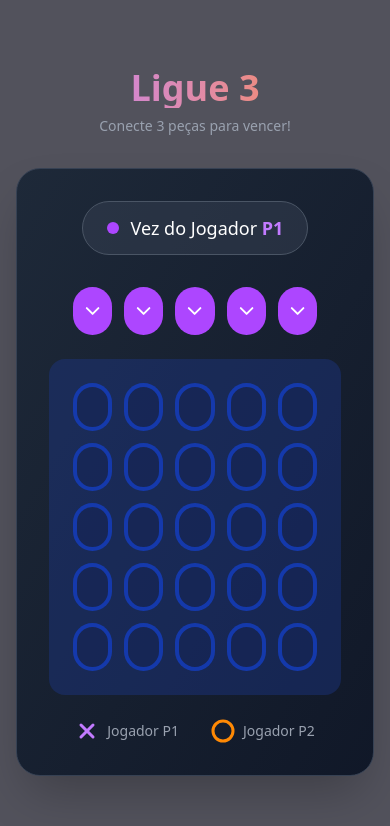
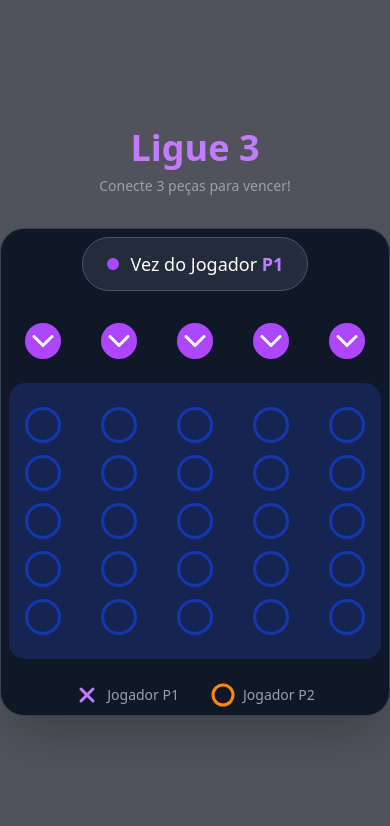
Before and after one commit to matheusdsilva01/ligation, a React (Vite) app: page / in a window 390 px wide. Shown: the top 826 px of the page. Built offline with nearby package versions, Linux system fonts and the light colour scheme.

Commit message:
style(game): improve mobile style

```diff
--- a/src/App.tsx
+++ b/src/App.tsx
@@ -1,5 +1,5 @@
 import { ChevronDownIcon, CircleIcon, XIcon } from "lucide-react"
-import { Activity, useState } from "react"
+import { useState } from "react"
 
 const empty: Cell = {
   value: 0,
@@ -22,31 +22,31 @@ function App() {
       [empty, empty, empty, empty, empty],
       [empty, empty, empty, empty, empty]
   ]
-  const [matrix, setState] = useState(startGame)
+  const [matrix, setMatrix] = useState(startGame)
   const [hasWin, setWasWin] = useState(false)
   const [player, setPlayer] = useState<Player>("p1")
 
   function play(col: number) {
+    let lastEmptyRowIndex = -1
     for (let rowIndex = matrix.length - 1; rowIndex >= 0; rowIndex--) {
 
       if (matrix[rowIndex][col].value === 0) {
-        setState(prev => {
-          const updatedState = [...prev]
-          const updatedRow = updatedState[rowIndex]
-          updatedRow[col] = {
-            value: 1,
-            player
-          }
-          updatedState[rowIndex] = updatedRow
-          return updatedState
-        })
-        checkWinner(rowIndex, col)
+        lastEmptyRowIndex = rowIndex
         break
       }
     }
+    const updatedMatrix = matrix
+    const updatedRow = updatedMatrix[lastEmptyRowIndex]
+    updatedRow[col] = {
+      value: 1,
+      player
+    }
+
+    setMatrix(updatedMatrix)
+    checkWinner(lastEmptyRowIndex, col)
   }
 
-  function changePlayer() {
+  function switchPlayer() {
     setPlayer(prev => prev === "p1" ? "p2" : "p1")
   }
 
@@ -143,53 +143,50 @@ function App() {
 
         return assert
     })
+
     if (assert) {
-      setTimeout(() => {
-        setWasWin(true)
-      }, 800)
+      setWasWin(true)
     } else {
-      changePlayer()
+      switchPlayer()
     }
   }
 
   function reset() {
-    setState(startGame)
+    setMatrix(startGame)
     setWasWin(false)
     setPlayer("p1")
   }
 
   return (
-    <div className="min-h-screen flex items-center justify-center p-4">
-      <Activity mode={hasWin ? "visible" : "hidden"}>
-        <div className="fixed inset-0 bg-black/60 backdrop-blur-sm flex items-center justify-center z-50">
-          <section className="max-w-md w-full p-8 bg-white rounded-2xl flex flex-col gap-y-6 text-center border animate-fade-in">
-            <img src="https://cdn.betterttv.net/emote/55b6f480e66682f576dd94f5/3x.webp" className="size-16 mx-auto" />
-            <div>
-              <h2 className="text-2xl font-bold text-gray-800 mb-2">Parabéns!</h2>
-              <p className="text-lg text-gray-600">
-                Jogador <span className="font-bold text-purple-600 uppercase">{player}</span> venceu!
-              </p>
-            </div>
-            <button
-              onClick={reset}
-              className="bg-purple-600 px-6 py-3 rounded-xl font-semibold hover:bg-purple-700 transition-all"
-            >
-              Jogar Novamente
-            </button>
-          </section>
-        </div>
-      </Activity>
-
+    <div className="min-h-screen flex items-center justify-center md:p-4">
       <section className="w-full max-w-xl">
         <div className="text-center mb-8">
-          <h1 className="text-4xl md:text-5xl font-bold text-transparent bg-clip-text bg-gradient-to-r from-purple-400 to-orange-400 mb-2">
+          <h1 className="text-4xl md:text-5xl font-bold text-purple-400 mb-2">
             Ligue 3
           </h1>
           <p className="text-gray-400 text-sm">Conecte 3 peças para vencer!</p>
         </div>
 
-        <div className="bg-gradient-to-br from-gray-800 to-gray-900 rounded-3xl shadow-2xl p-8 border border-gray-700">
-          {!hasWin && (
+        <div className="bg-gray-900 rounded-3xl shadow-2xl p-2 md:p-8 border border-gray-700">
+          {hasWin ? (
+            <section className="flex flex-col text-center mb-8">
+              <div>
+                <div className="flex justify-center items-end">
+                  <img src="https://cdn.betterttv.net/emote/55b6f480e66682f576dd94f5/3x.webp" className="size-8" />
+                  <h2 className="text-2xl font-bold leading-none">Parabéns!</h2>
+                </div>
+                <p className="text-lg">
+                  Jogador <span className={`font-bold uppercase ${player === "p1" ? "text-purple-600" : "text-orange-600"}`}>{player}</span> venceu!
+                </p>
+              </div>
+              <button
+                onClick={() => reset()}
+                className={`bg-purple-600 max-w-56 w-full mx-auto px-4 py-2 mt-2 rounded-xl font-semibold hover:bg-purple-700 transition-all`}
+              >
+                Jogar Novamente
+              </button>
+            </section>
+          ) : (
             <div className="mb-8 text-center">
               <div className="inline-flex items-center gap-3 bg-gray-700/50 px-6 py-3 rounded-full border border-gray-600">
                 <div className={`size-3 rounded-full ${player === "p1" ? "bg-purple-500" : "bg-orange-500"}`}></div>
@@ -199,49 +196,49 @@ function App() {
               </div>
             </div>
           )}
-
-          <div className="flex justify-between gap-3 mb-6 px-6 z-10 relative">
+          <section className="[--cell-size:calc(var(--spacing)*9)] md:[--cell-size:calc(var(--spacing)*12)]">
+          <div className="flex justify-between gap-3 mb-6 px-4 md:px-6 z-10 relative">
             {Array.from({length: 5}).map((_, i) => (
               <button
                 disabled={hasWin}
                 key={i}
                 onClick={() => play(i)}
-                className="group cursor-pointer rounded-full bg-purple-500 hover:bg-purple-400 size-12 p-2 disabled:opacity-30 disabled:cursor-not-allowed transition-all hover:shadow-purple-500/50 flex items-center justify-center"
+                className="group cursor-pointer rounded-full bg-purple-500 hover:bg-purple-400 size-(--cell-size) md:p-2 disabled:opacity-30 disabled:cursor-not-allowed transition-all hover:shadow-purple-500/50 flex items-center justify-center"
               >
                 <ChevronDownIcon className="size-full text-white group-hover:animate-bounce"/>
               </button>
             ))}
           </div>
 
-          <div className="bg-blue-900/40 rounded-2xl p-6 border-blue-800">
+          <div className="bg-blue-900/40 rounded-2xl py-6 px-4 md:px-6 border-blue-800">
             <div className="flex flex-col gap-3">
               {matrix.map((cells, i) => (
                 <div key={'row-'+i} className="flex justify-between gap-3">
                   {cells.map((cell, j) => (
                     <div
                       key={'row-'+i+',col'+j}
-                      className="rounded-full border-4 border-blue-700/60 bg-blue-950/60 flex items-center justify-center size-12 transition-all"
+                      className="rounded-full border-3 md:border-4 border-blue-700/60 bg-blue-950/60 flex items-center justify-center size-(--cell-size) transition-all"
                     >
                       {cell.value === 1 && (cell.player === "p1"
                         ? (
-                          <div className="animate-bounce-complex"
+                          <div className="animate-bounce-complex size-full"
                             style={{
                               // @ts-expect-error TS doesn't know this property
                               "--number-cells-before": i + 1,
                               animationDuration: `${0.3 + (i * 0.1)}s`
                             }}
                           >
-                            <XIcon className="size-10 text-purple-400 bg-purple-900/40 rounded-full p-1" strokeWidth={3} />
+                            <XIcon className="text-purple-400 bg-purple-900/40 rounded-full size-full p-1" strokeWidth={3} />
                           </div>
                         ) : (
-                          <div className="animate-bounce-complex"
+                          <div className="animate-bounce-complex size-full"
                             style={{
                               // @ts-expect-error TS doesn't know this property
                               "--number-cells-before": i + 1,
                               animationDuration: `${0.3 + (i * 0.1)}s`
                             }}
                           >
-                            <CircleIcon className="size-10 text-orange-400 bg-orange-900/40 rounded-full p-1" strokeWidth={3} />
+                            <CircleIcon className="text-orange-400 bg-orange-900/40 rounded-full size-full p-1" strokeWidth={3} />
                           </div>
                         ))}
                     </div>
@@ -250,6 +247,7 @@ function App() {
               ))}
             </div>
           </div>
+          </section>
 
           <div className="flex justify-center gap-8 mt-6">
             <div className="flex items-center gap-2">
--- a/src/index.css
+++ b/src/index.css
@@ -1,8 +1,7 @@
 @import "tailwindcss";
 
 @theme {
-    --animate-fade-in: fade-in 0.5s ease-in-out;
-    --animate-bounce-complex: bounce-complex .8s ease-in;
+    --animate-bounce-complex: bounce-complex 8s ease-in;
 
     @keyframes bounce-complex {
         0% {
@@ -12,22 +11,11 @@
                     -1 *
                     (
                         ((var(--spacing) * 3) * (var(--number-cells-before) - 1)) + /* number of line gap */
-                        ((var(--spacing) * 12) * var(--number-cells-before)) + /* get the number of cells */
+                        (var(--cell-size) * var(--number-cells-before)) + /* get the number of cells */
                         (var(--spacing) * 6 * 2) /* get the padding and margin */
                     )
                 )
             );
         }
     }
-
-    @keyframes fade-in {
-        0% {
-            opacity: 0;
-            transform: translateY(20px);
-        }
-        100% {
-            opacity: 1;
-            transform: translateY(0);
-        }
-    }
 }
```
